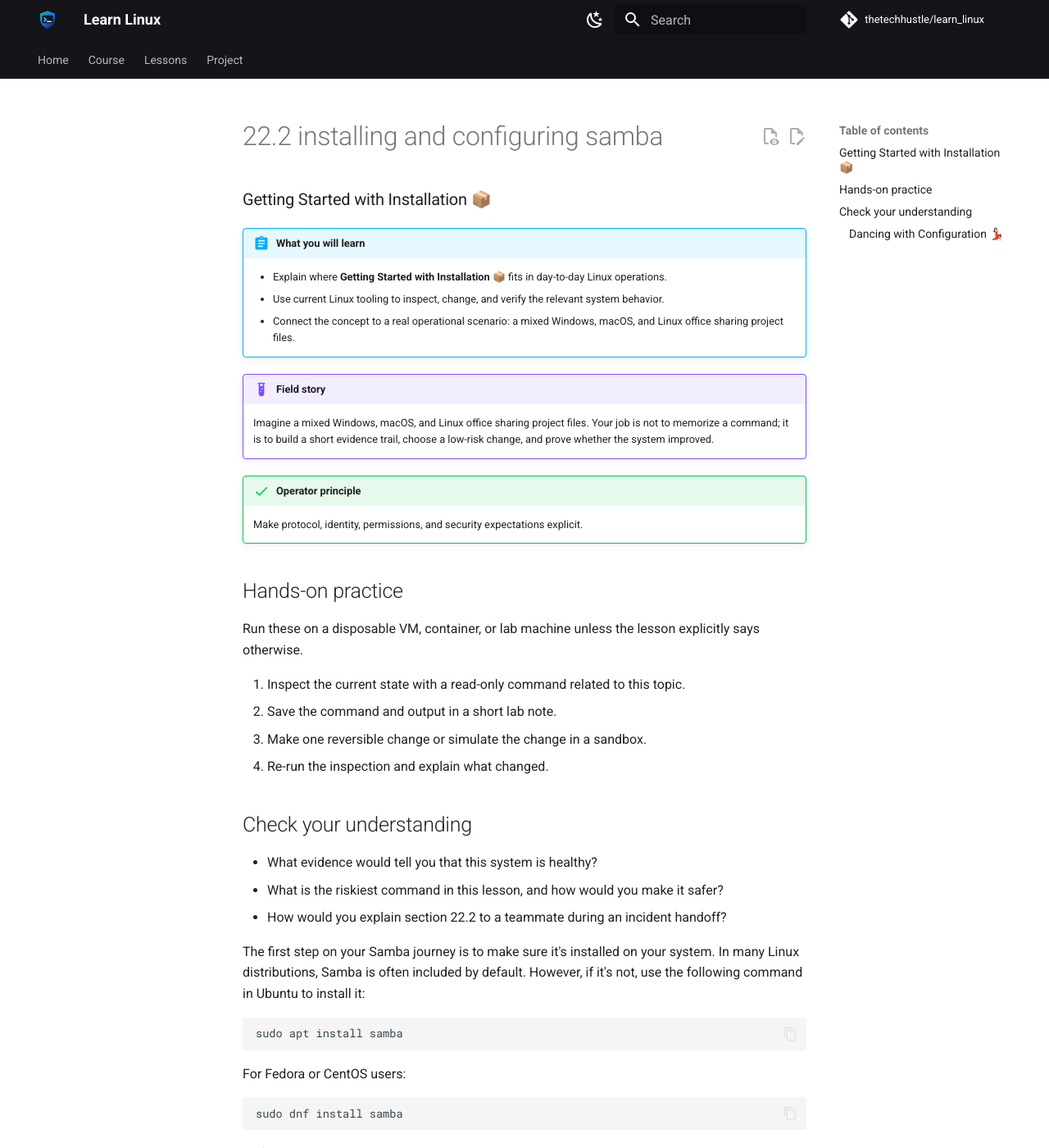
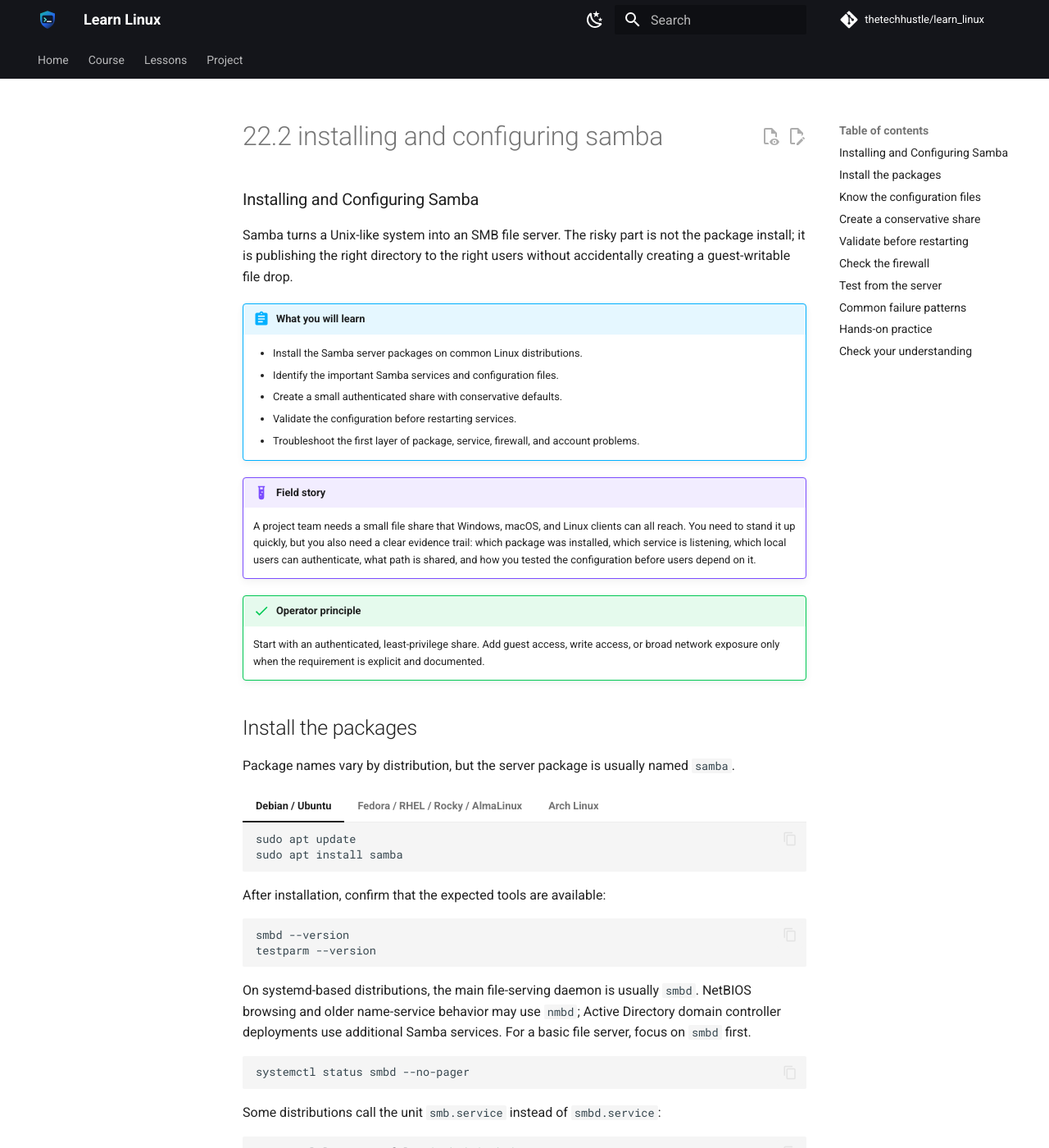
Before and after one commit to thetechhustle/learn_linux, an MkDocs documentation site: the page built from docs/lessons/22_smb/22.2_installing_and_configuring_samba.md, in a window 1280 px wide and 1400 px high. Shown: the whole window at 82% size. Built offline with MkDocs 1.6.1 and Material for MkDocs 9.7.7, drawn with Linux system fonts in a browser that asks for light colours; comment, search, counter and statistics services are not loaded; some of the changed text lies outside the part shown.

Commit message:
Improve Chapter 22 Samba installation lesson (#201)
Co-authored-by: Jules Ai <jules@Juless-Air.ts.net lan>

````diff
--- a/docs/lessons/22_smb/22.2_installing_and_configuring_samba.md
+++ b/docs/lessons/22_smb/22.2_installing_and_configuring_samba.md
@@ -1,94 +1,223 @@
-### Getting Started with Installation 📦
+### Installing and Configuring Samba
 
-
+Samba turns a Unix-like system into an SMB file server. The risky part is not the package install; it is publishing the right directory to the right users without accidentally creating a guest-writable file drop.
 
 !!! abstract "What you will learn"
-    - Explain where **Getting Started with Installation 📦** fits in day-to-day Linux operations.
-    - Use current Linux tooling to inspect, change, and verify the relevant system behavior.
-    - Connect the concept to a real operational scenario: a mixed Windows, macOS, and Linux office sharing project files.
+    - Install the Samba server packages on common Linux distributions.
+    - Identify the important Samba services and configuration files.
+    - Create a small authenticated share with conservative defaults.
+    - Validate the configuration before restarting services.
+    - Troubleshoot the first layer of package, service, firewall, and account problems.
 
 !!! example "Field story"
-    Imagine a mixed Windows, macOS, and Linux office sharing project files. Your job is not to memorize a command; it is to build a short evidence trail, choose a low-risk change, and prove whether the system improved.
+    A project team needs a small file share that Windows, macOS, and Linux clients can all reach. You need to stand it up quickly, but you also need a clear evidence trail: which package was installed, which service is listening, which local users can authenticate, what path is shared, and how you tested the configuration before users depend on it.
 
 !!! success "Operator principle"
-    Make protocol, identity, permissions, and security expectations explicit.
+    Start with an authenticated, least-privilege share. Add guest access, write access, or broad network exposure only when the requirement is explicit and documented.
 
-## Hands-on practice
+## Install the packages
 
-Run these on a disposable VM, container, or lab machine unless the lesson explicitly says otherwise.
+Package names vary by distribution, but the server package is usually named `samba`.
 
-1. Inspect the current state with a read-only command related to this topic.
-2. Save the command and output in a short lab note.
-3. Make one reversible change or simulate the change in a sandbox.
-4. Re-run the inspection and explain what changed.
+=== "Debian / Ubuntu"
 
-## Check your understanding
+    ```bash
+    sudo apt update
+    sudo apt install samba
+    ```
 
-- What evidence would tell you that this system is healthy?
-- What is the riskiest command in this lesson, and how would you make it safer?
-- How would you explain section 22.2 to a teammate during an incident handoff?
+=== "Fedora / RHEL / Rocky / AlmaLinux"
 
+    ```bash
+    sudo dnf install samba samba-client
+    ```
 
-The first step on your Samba journey is to make sure it's installed on your system. In many Linux distributions, Samba is often included by default. However, if it's not, use the following command in Ubuntu to install it:
+=== "Arch Linux"
+
+    ```bash
+    sudo pacman -S samba
+    ```
+
+After installation, confirm that the expected tools are available:
 
 ```bash
-sudo apt install samba
+smbd --version
+testparm --version
 ```
 
-For Fedora or CentOS users:
+On systemd-based distributions, the main file-serving daemon is usually `smbd`. NetBIOS browsing and older name-service behavior may use `nmbd`; Active Directory domain controller deployments use additional Samba services. For a basic file server, focus on `smbd` first.
 
 ```bash
-sudo dnf install samba
+systemctl status smbd --no-pager
 ```
 
-Or for those using Arch:
+Some distributions call the unit `smb.service` instead of `smbd.service`:
 
 ```bash
-sudo pacman -S samba
+systemctl list-unit-files 'smb*' 'nmb*'
 ```
 
-### Dancing with Configuration 💃🏻
+## Know the configuration files
 
-Once installed, we start off our tango with Samba's main configuration file, `/etc/samba/smb.conf`. Open it up in your preferred text editor:
+The main configuration file is:
+
+```text
+/etc/samba/smb.conf
+```
+
+Before editing it, make a timestamped backup:
 
 ```bash
-vim /etc/samba/smb.conf
+sudo cp /etc/samba/smb.conf /etc/samba/smb.conf.$(date +%Y%m%d%H%M).bak
 ```
 
-Take note, the outlined configurations are merely examples, and you can approach your Samba setup based on your needs.
-
-To share a directory, append the following to your `smb.conf`.
+Use `testparm` to see Samba's parsed view of the configuration. This catches syntax errors and also reveals defaults that are not written explicitly in the file.
 
 ```bash
-[My_Share]
-    path = /home/user/share
-    available = yes
-    valid users = user
-    read only = no
-    browsable = yes
-    public = yes
-    writable = yes
+testparm -s
 ```
 
-Here, `My_Share` will be the name of your shared resource on the network. The `path` denotes the directory you wish to share, and `valid users` denotes the user who can access the shared directory.
+## Create a conservative share
 
-- ‘available’ - If yes, this share will be available to other devices.
-- ‘read only’ - If set to No, files can be created, deleted and modified.
-- ‘browsable’ - When set to yes, file managers such as nautilus will list this share under 'Network'.
-- ‘public’ - If yes, the users won't need to enter a password to access the share.
-- ‘writable’ - Similar to ‘read only’. If set to yes, users can add, delete, and replace files in the share.
+Create a directory owned by a dedicated Unix group. This keeps the share's filesystem permissions separate from one user's home directory.
 
-To ensure your configurations work smoothly, always test them using the command:
+```bash
+sudo groupadd smb-projects
+sudo mkdir -p /srv/samba/projects
+sudo chgrp smb-projects /srv/samba/projects
+sudo chmod 2770 /srv/samba/projects
+```
+
+The leading `2` in `2770` sets the setgid bit on the directory. New files created inside inherit the directory's group, which helps shared-team permissions stay predictable.
+
+Add the Unix users who should access the share:
+
+```bash
+sudo usermod -aG smb-projects alice
+```
+
+Samba has its own password database. A Unix account must exist first, then you enable that account for SMB authentication:
+
+```bash
+sudo smbpasswd -a alice
+sudo smbpasswd -e alice
+```
+
+Now add a share definition to `/etc/samba/smb.conf`:
+
+```ini
+[projects]
+    path = /srv/samba/projects
+    browseable = yes
+    read only = no
+    guest ok = no
+    valid users = @smb-projects
+    force group = smb-projects
+    create mask = 0660
+    directory mask = 2770
+```
+
+Important options in this example:
+
+- `path` is the local directory exported through SMB.
+- `guest ok = no` requires authentication.
+- `valid users = @smb-projects` limits access to members of the Unix group.
+- `force group` keeps files group-owned by the shared project group.
+- `create mask` and `directory mask` prevent world-readable files inside the share.
+
+Avoid examples that combine `public = yes`, `guest ok = yes`, and `writable = yes` unless you truly intend to build an unauthenticated writeable share. That pattern is useful in a throwaway lab, but dangerous on a real network.
+
+## Validate before restarting
+
+Run the parser after every edit:
 
 ```bash
 testparm
 ```
-If there are no errors, restart the Samba systemd unit so your changes take effect.
+
+If `testparm` reports errors, fix them before touching the running service. When the configuration parses cleanly, restart or reload Samba:
 
 ```bash
 sudo systemctl restart smbd
 ```
 
-Now you're ready for the Samba dance floor! As you glide across the networking arena, remember the steps are your guide, but it's your creativity that sets the rhythm. Don't be afraid to experiment and troubleshoot as you become more confident in your skills.
+Confirm that the service is running:
 
-In the next chapter, we will delve more into accessing these shares and how to mount them for easy access. Remember, learning is a dance that never ends, the music keeps playing, and with each rhythm, we grow. 🏃‍♀️🕺🎉🎈
+```bash
+systemctl status smbd --no-pager
+```
+
+Confirm that the server is listening for SMB traffic:
+
+```bash
+ss -ltnp | grep -E ':(139|445)\b'
+```
+
+Port `445/tcp` is the normal direct SMB port. Port `139/tcp` is older NetBIOS session service support.
+
+## Check the firewall
+
+If clients cannot connect from another machine, verify the local firewall before changing Samba again.
+
+On firewalld systems:
+
+```bash
+sudo firewall-cmd --add-service=samba --permanent
+sudo firewall-cmd --reload
+sudo firewall-cmd --list-services
+```
+
+On UFW systems:
+
+```bash
+sudo ufw allow Samba
+sudo ufw status
+```
+
+Only open SMB ports on networks where the server is meant to provide file sharing. Do not expose SMB directly to the public internet.
+
+## Test from the server
+
+List the configured shares through Samba's own client tool:
+
+```bash
+smbclient -L localhost -U alice
+```
+
+Connect to the share and run a small read/write test:
+
+```bash
+smbclient //localhost/projects -U alice
+smb: \> mkdir test-from-smb
+smb: \> rmdir test-from-smb
+smb: \> quit
+```
+
+If this local test fails, fix the server before debugging remote clients.
+
+## Common failure patterns
+
+- **`tree connect failed: NT_STATUS_ACCESS_DENIED`**: The SMB user exists, but `valid users`, group membership, or filesystem permissions do not permit access.
+- **`session setup failed: NT_STATUS_LOGON_FAILURE`**: The Samba password database does not have the account, the account is disabled, or the password is wrong.
+- **Clients time out**: `smbd` is not running, the firewall blocks port 445, or the client is reaching the wrong host.
+- **Files are created with surprising permissions**: Check `create mask`, `directory mask`, `force group`, and the parent directory mode.
+- **Configuration looks right but behavior did not change**: Re-run `testparm -s`, then restart `smbd` and confirm the correct unit name for the distribution.
+
+## Hands-on practice
+
+Use a disposable VM or lab host.
+
+1. Install Samba and record the package version.
+2. Create `/srv/samba/projects` with a dedicated group.
+3. Add one local user to the group and enable that user with `smbpasswd`.
+4. Add the `[projects]` share to `smb.conf`.
+5. Run `testparm`, restart `smbd`, and confirm port 445 is listening.
+6. Use `smbclient` from the server to create and remove a test directory.
+7. Write a short rollback note that includes the backup `smb.conf` path and the commands needed to disable the share.
+
+## Check your understanding
+
+- Why is `guest ok = no` a safer default than `public = yes`?
+- What is the difference between Unix user/group permissions and Samba's password database?
+- Which command validates `smb.conf` before a restart?
+- What evidence would you collect before telling a teammate that the share is ready for clients?
````
